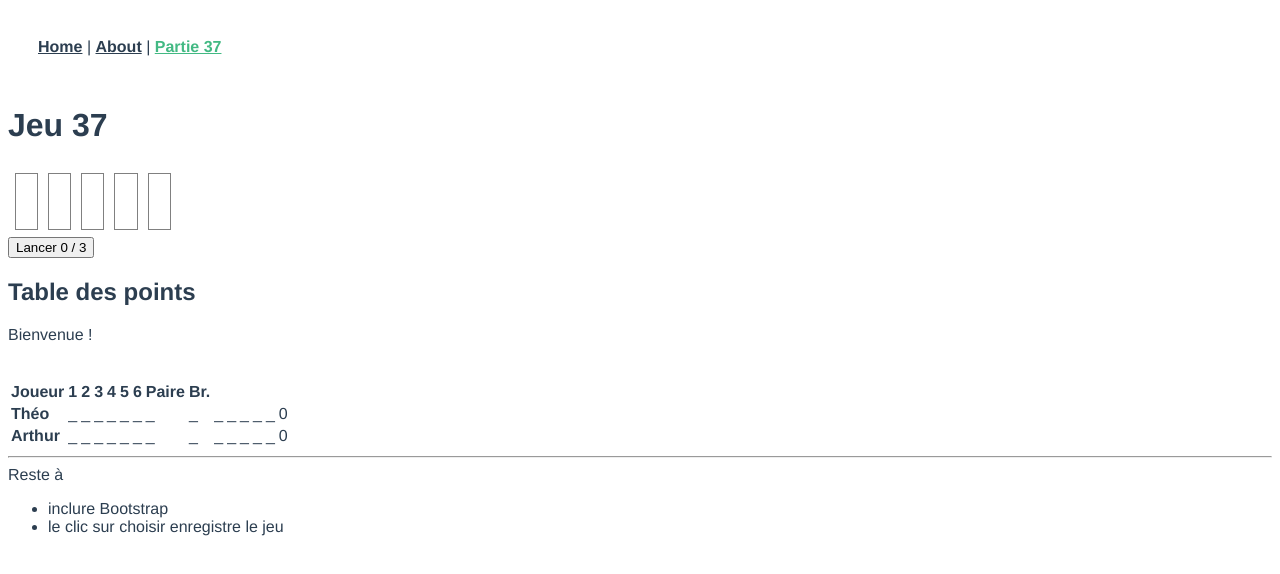
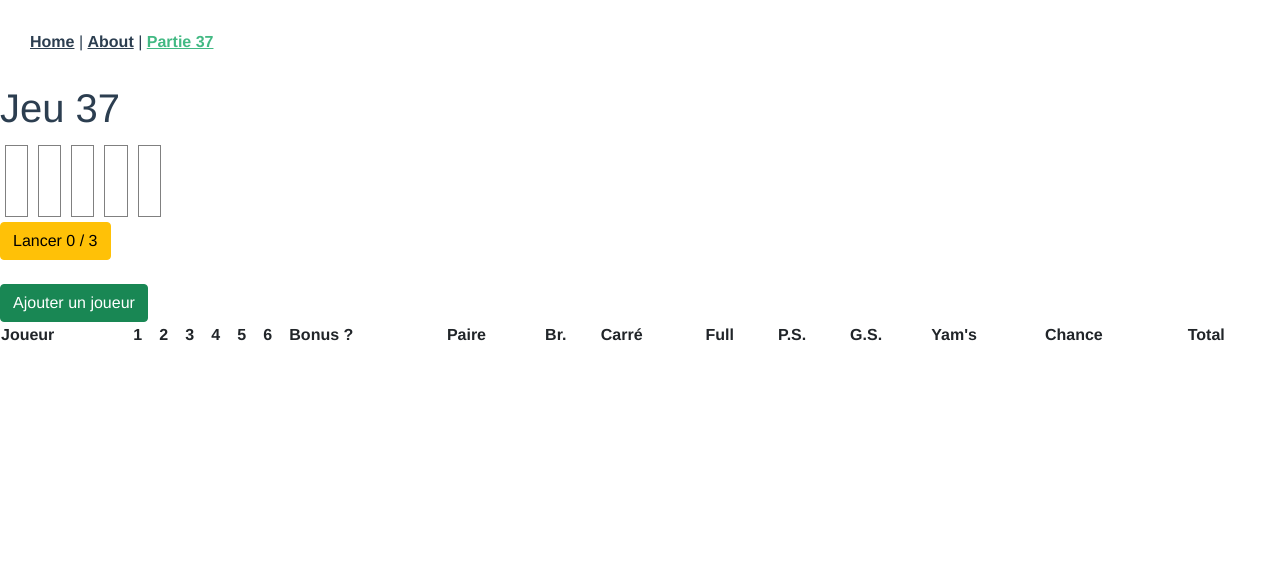
Before and after one commit to matalabanana/yams, a Vue app: page /jeu/37 in a window 1280 px wide. Shown: the top 574 px of the page. Built offline with nearby package versions, Linux system fonts and the light colour scheme.

Commit message:
correction

```diff
--- a/public/index.html
+++ b/public/index.html
@@ -5,6 +5,7 @@
     <meta http-equiv="X-UA-Compatible" content="IE=edge">
     <meta name="viewport" content="width=device-width,initial-scale=1.0">
     <link rel="icon" href="<%= BASE_URL %>favicon.ico">
+    <link href="https://cdn.jsdelivr.net/npm/bootstrap@5.0.2/dist/css/bootstrap.min.css" rel="stylesheet" integrity="sha384-EVSTQN3/azprG1Anm3QDgpJLIm9Nao0Yz1ztcQTwFspd3yD65VohhpuuCOmLASjC" crossorigin="anonymous">
     <title><%= htmlWebpackPlugin.options.title %></title>
   </head>
   <body>
--- a/src/components/Jeu.vue
+++ b/src/components/Jeu.vue
@@ -11,7 +11,7 @@ export default {
   data() {
     return {
       count:0,
-      message: "Bienvenue !",
+      editionPrenom: false,
       des: [
         { id:0, valeur:0, relance: true },
         { id:1, valeur:0, relance: true },
@@ -19,10 +19,8 @@ export default {
         { id:3, valeur:0, relance: true },
         { id:4, valeur:0, relance: true }
       ],
-      joueurs: [
-        { id:20, prenom:"Théo", libelle: true },
-        { id:21, prenom:"Arthur", libelle: false }
-      ]}
+      joueurs: []
+    }
   },
   methods: {
     lancerDes() {
@@ -56,12 +54,16 @@ export default {
       this.message = "Le joueur "+payload.joueur+" choisit la figure "+payload.figure_description+" pour les dés ..."+x.join('.')
     },
     editPrenom(payload) {
+      this.editionPrenom = true;
       console.log('modification prénom '+payload.joueur);
       this.joueurs.forEach( function(j) {
         if (j.id==payload.joueur) {
           j.prenom = "Gustave";
         }
       });
+    },
+    ajouteJoueur() {
+      this.joueurs.push({})
     }
   }
 }
@@ -79,35 +81,38 @@ export default {
     </tr>
     </table>
 
-    <button v-on:click="lancerDes">Lancer {{count}} / 3</button>
+    <button class="btn btn-warning" v-on:click="lancerDes">Lancer {{count}} / 3</button>
+    <br> <br>
+    <button class="btn btn-success" @click="ajouteJoueur"> Ajouter un joueur </button>
 
+    <div v-show="editionPrenom">
+      <input placeholder="Nom du joueur">
+      <button class="btn btn-success"> ok </button>
+    </div>
 
-    <h2> Table des points </h2>
-    <div> {{message}} </div>
-    <br><br>
     <table class="table">
     <tr><th>Joueur </th>
-      <th>1</th>
-      <th>2</th>
-      <th>3</th>
-      <th>4</th>
-      <th>5</th>
-      <th>6</th>
+      <th title="">1</th>
+      <th title="">2</th>
+      <th title="">3</th>
+      <th title="">4</th>
+      <th title="">5</th>
+      <th title="">6</th>
+      <th title="Bonus de +35 si +63 pts">Bonus ?</th>
       <th title="Paire, 20 points">Paire</th>
       <th title="Brelan, 30 points">Br.</th>
+      <th title="Carré, 40 points">Carré</th>
+      <th title="Full, 25 points">Full</th>
+      <th title="Petite suite, 30 points">P.S.</th>
+      <th title="Grande suite, 40 points">G.S.</th>
+      <th title="Yam's, 50 points">Yam's</th>
+      <th title="Total des 5 dés">Chance</th>
+      <th title="">Total</th>
     </tr>
-    <Joueur v-for="j in joueurs" :key="j.id" v-bind:id="j.id" v-bind:prenom="j.prenom" v-bind:libelle="j.libelle"
+    <Joueur v-for="(j,idx) in joueurs" :key="idx" v-bind:prenom="j.prenom" v-bind:libelle="j.libelle"
       @edit-prenom="editPrenom"
       @set-figure="setFigure"> </Joueur>
     </table>
 
-
-    <hr style="clear:both;">
-    Reste à <ul>
-      <li> inclure Bootstrap </li>
-      <li> le clic sur choisir enregistre le jeu </li>
-    </ul>
-
-
 	</div>
 </template>
--- a/src/components/Joueur.vue
+++ b/src/components/Joueur.vue
@@ -3,8 +3,7 @@
 export default {
   name: 'Joueur',
   props: {
-    id:      { type: Number, required: true },
-    prenom:  { type: String},
+    prenom:  { type: String, default: "Nouveau joueur"},
     libelle: { type: Boolean, default: false },
   },
   data() {
```
